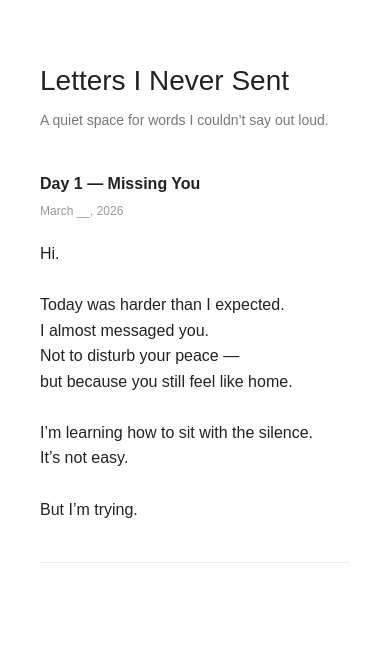
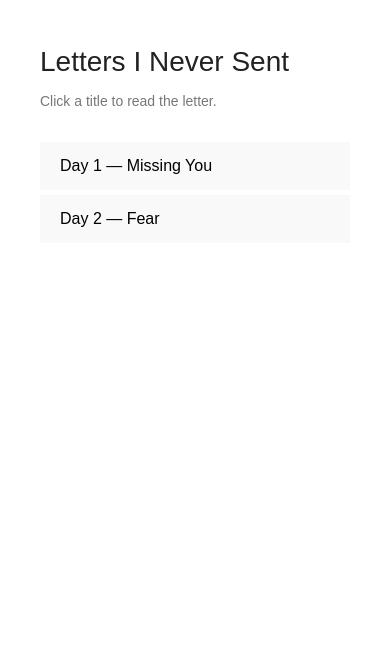
Before and after one commit to PrinceNeoGrebialde/Letters-from-me, a plain HTML site: page index.html in a window 390 px wide. Drawn offline with Linux system fonts and the light colour scheme.

Commit message:
Update index.html

```diff
--- a/index.html
+++ b/index.html
@@ -1,21 +1,16 @@
 <!DOCTYPE html>
-<html>
+<html lang="en">
 <head>
 <meta charset="UTF-8">
+<meta name="viewport" content="width=device-width, initial-scale=1.0">
 <title>Letters I Never Sent</title>
 <style>
 body {
   background-color: #ffffff;
+  color: #222222;
   font-family: Arial, sans-serif;
-  color: #222222;
-  margin: 0;
-  padding: 40px;
+  margin: 40px;
   line-height: 1.6;
-}
-
-.container {
-  max-width: 600px;
-  margin: auto;
 }
 
 h1 {
@@ -27,54 +22,81 @@ h1 {
 .subtitle {
   font-size: 14px;
   color: #777;
-  margin-bottom: 40px;
+  margin-bottom: 30px;
 }
 
-.letter-title {
+.accordion {
+  background-color: #f9f9f9;
+  cursor: pointer;
+  padding: 15px 20px;
+  width: 100%;
+  border: none;
+  text-align: left;
+  outline: none;
   font-size: 16px;
-  margin-top: 40px;
+  transition: background-color 0.2s ease;
   margin-bottom: 5px;
-  font-weight: bold;
 }
 
-.date {
-  font-size: 12px;
-  color: #999;
-  margin-bottom: 20px;
+.accordion:hover {
+  background-color: #eee;
 }
 
-hr {
-  border: none;
-  border-top: 1px solid #eee;
-  margin: 40px 0;
+.panel {
+  padding: 0 20px;
+  display: none;
+  background-color: #fefefe;
+  overflow: hidden;
+  border-left: 2px solid #ccc;
+  border-right: 2px solid #ccc;
+  border-bottom: 2px solid #ccc;
 }
 </style>
 </head>
+<body>
 
-<body>
 <div class="container">
+<h1>Letters I Never Sent</h1>
+<div class="subtitle">Click a title to read the letter.</div>
 
-<h1>Letters I Never Sent</h1>
-<div class="subtitle">A quiet space for words I couldn’t say out loud.</div>
+<!-- Letter 1 -->
+<button class="accordion">Day 1 — Missing You</button>
+<div class="panel">
+  <p>
+  Hi.<br><br>
+  Today was harder than I expected.<br>
+  I almost messaged you.<br>
+  Not to disturb your peace — but because you still feel like home.<br><br>
+  I’m learning how to sit with the silence. It’s not easy.<br><br>
+  But I’m trying.
+  </p>
+</div>
 
-<div class="letter-title">Day 1 — Missing You</div>
-<div class="date">March __, 2026</div>
+<!-- Letter 2 -->
+<button class="accordion">Day 2 — Fear</button>
+<div class="panel">
+  <p>
+  Today I felt lost again.<br>
+  Missing you hits differently when there’s silence.<br>
+  But I remind myself — your peace matters more than my panic.<br><br>
+  I will survive this wave.
+  </p>
+</div>
 
-<p>
-Hi.<br><br>
-
-Today was harder than I expected.<br>
-I almost messaged you.<br>
-Not to disturb your peace —<br>
-but because you still feel like home.<br><br>
-
-I’m learning how to sit with the silence.<br>
-It’s not easy.<br><br>
-
-But I’m trying.
-</p>
-
-<hr>
+<script>
+var acc = document.getElementsByClassName("accordion");
+for (var i = 0; i < acc.length; i++) {
+  acc[i].addEventListener("click", function() {
+    this.classList.toggle("active");
+    var panel = this.nextElementSibling;
+    if (panel.style.display === "block") {
+      panel.style.display = "none";
+    } else {
+      panel.style.display = "block";
+    }
+  });
+}
+</script>
 
 </div>
 </body>
```
